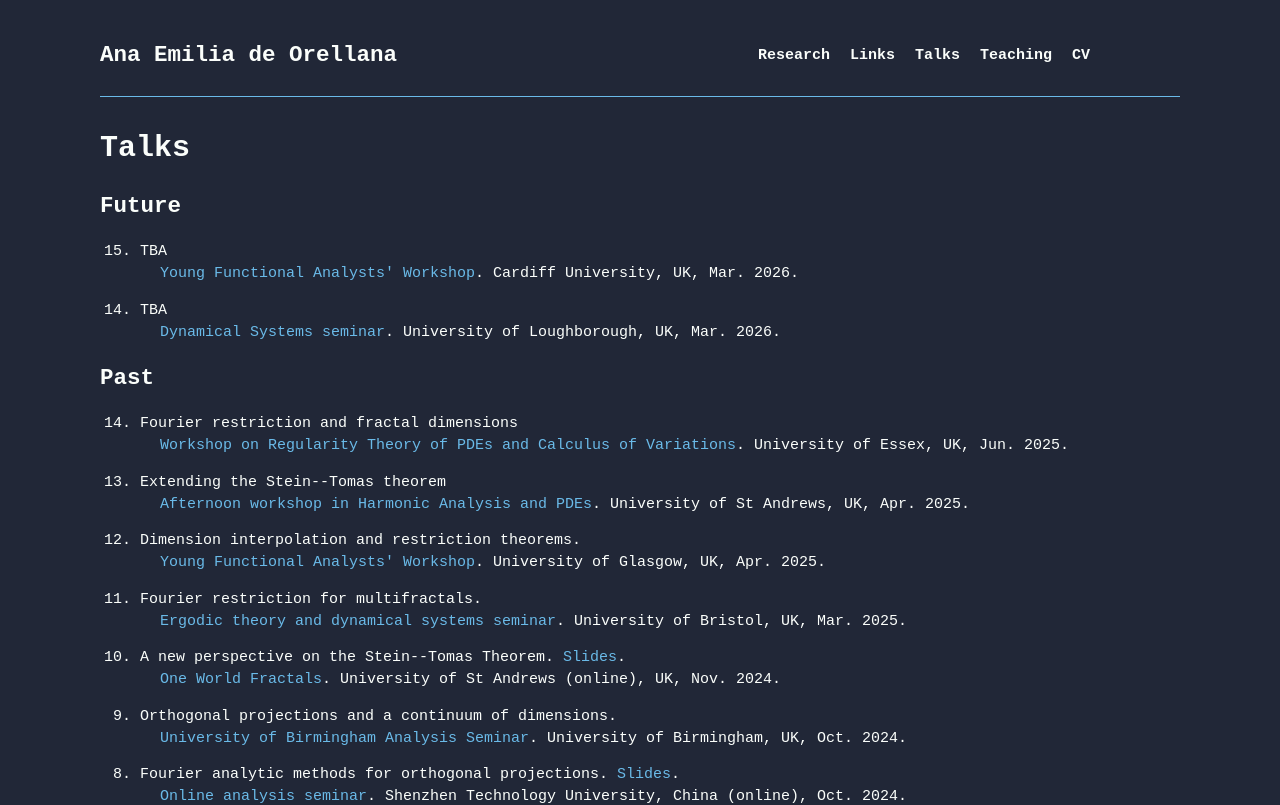
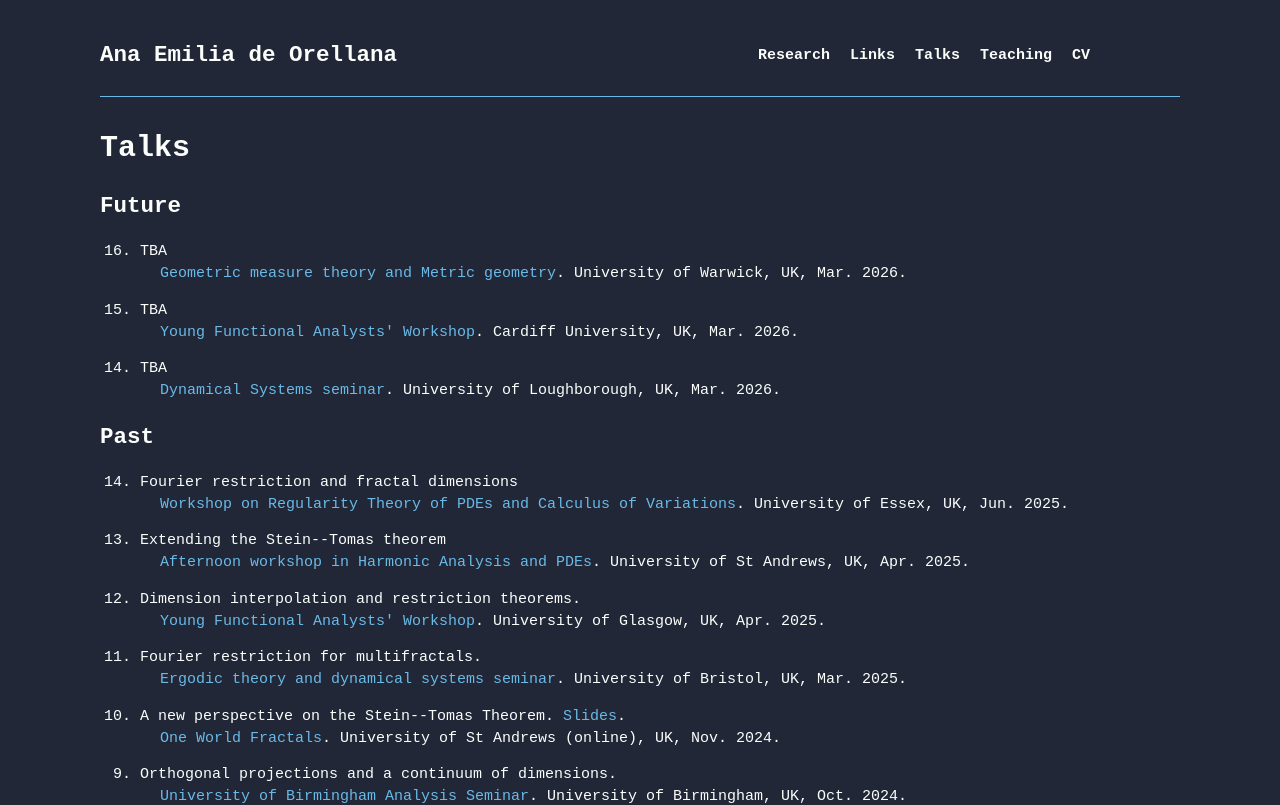
Before and after one commit to AnadeOre/anadeore.github.io, a Next.js app: page /talks in a window 1280 px wide. Shown: the top 805 px of the page. Built offline with nearby package versions, Linux system fonts and the light colour scheme.

Commit message:
update list of talks

```diff
--- a/src/app/talks/page.jsx
+++ b/src/app/talks/page.jsx
@@ -8,12 +8,19 @@ const Teaching = () => {
       <Header />
       <h1>Talks</h1>
       <h2>Future</h2>
-      <ol start='15' reversed>
+      <ol start='16' reversed>
+        <Talk
+          title='TBA'
+          event='Geometric measure theory and Metric geometry'
+          where='University of Warwick, UK'
+          link='https://sites.google.com/view/emanuelecaputo/home-page/conference-geometric-measure-theory-and-metric-geometry'
+          when='Mar. 2026'
+        />
         <Talk
           title='TBA'
           event="Young Functional Analysts' Workshop"
           where='Cardiff University, UK'
-          link=''
+          link='https://sites.google.com/site/yfawuk/'
           when='Mar. 2026'
         />
         <Talk
```
